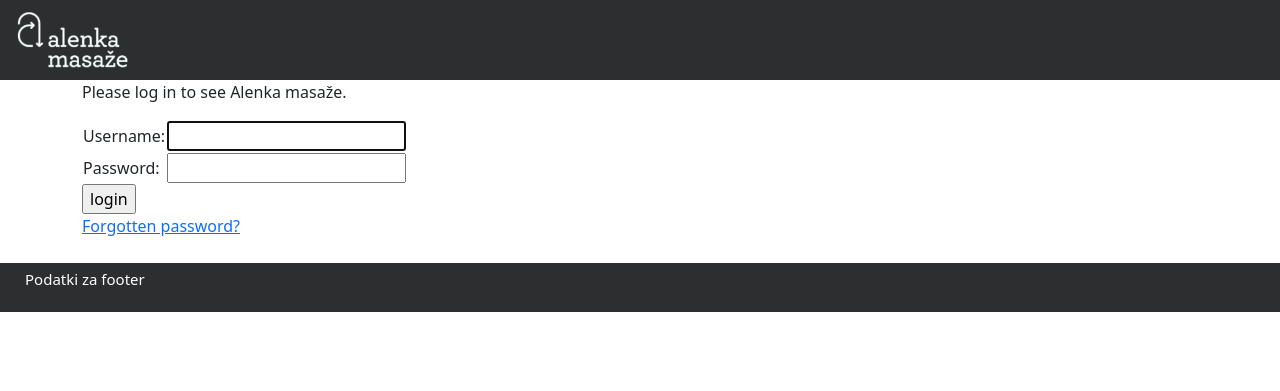
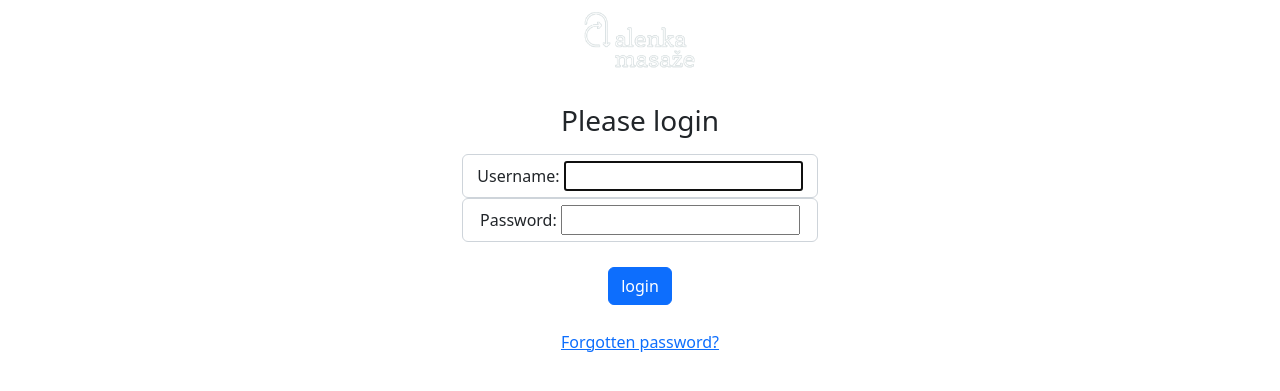
Before and after one commit to petmetic/therapy-tracker, a Django app: page /accounts/login/?next=/customer/1/detail/ in a window 1280 px wide. Shown: the top 391 px of the page. Run offline with Django 4.2, Linux system fonts and the light colour scheme.

Commit message:
edit login page (#81)
* partial login change

* remaking login page

```diff
--- a/src/web/static/css/base.css
+++ b/src/web/static/css/base.css
@@ -1,5 +1,4 @@
 .logo {
-    color: transparent;
     padding: 10px;
     height: 80px;
 }
@@ -39,6 +38,11 @@
 
 }
 
+._text {
+    margin-top: 25px;
+
+}
+
 
 .footer-space {
     margin-top: 25px;
--- a/src/web/templates/base.html
+++ b/src/web/templates/base.html
@@ -12,17 +12,17 @@
 </head>
 <body>
 <header class="nav-background d-flex justify-content-between">
-    <img src="/static/images/logo.png"
+    <a href="{% url 'index' %}"><img src="/static/images/logo.png"
                                      alt="Alenka masaže"
                                      href="{% url 'index' %}"
-         class="logo"/>
+                                     class="logo"/></a>
     {% if request.user.is_authenticated %}
         <ul class="nav">
             {#            <a class="btn btn-nav" role="button" data-bs-toogle="button" aria-pressed="true"#}
             {#               href="{% url 'customer_add' %}">New Customer</a>#}
             <a class="btn btn-nav" role="button" data-bs-toogle="button" aria-pressed="true"
                href="{% url 'customer_list' %}">Customer List</a>
-            <a class="btn btn-nav" role="button" data-bs-toogle="button" aria-pressed="true" href="#">Today's
+            <a class="btn btn-nav" role="button" data-bs-toogle="button" aria-pressed="true" href="{% url 'index' %}">Today's
                 Appointments</a>
             {#            <a class="btn btn-nav" role="button" data-bs-toogle="button" aria-pressed="true" href="#">Search</a>#}
             <a class="btn btn-nav" role="button" data-bs-toogle="button" aria-pressed="true"
@@ -31,13 +31,13 @@
     {% endif %}
 </header>
 
-<div class="container">{% block content %}
+<div class="container">
+    {% block content %}
     {% endblock %}
 </div>
 
 <footer class="nav-background d-flex footer-space">
     <p class="footer-text">Podatki za footer</p>
-
 </footer>
 
 <script src="https://cdn.jsdelivr.net/npm/bootstrap@5.2.3/dist/js/bootstrap.bundle.min.js"
--- a/src/web/templates/registration/login.html
+++ b/src/web/templates/registration/login.html
@@ -1,38 +1,64 @@
-{% extends "base.html" %}
-
-{% block content %}
+<!DOCTYPE html>
+<html lang="en">
+<head>
+    <meta charset="UTF-8">
+    <meta name="viewport" content="width=device-width, initial-scale=1, shrink-to-fit=yes">
+    <link rel="shortcut icon" href="/favicon.ico" type="image/x-icon"> <!--- CHECK IF IT IS CORRECT--->
+    <link rel="icon" href="/favicon.ico" type="image/x-icon">
+    <link href="https://cdn.jsdelivr.net/npm/bootstrap@5.2.3/dist/css/bootstrap.min.css" rel="stylesheet"
+          integrity="sha384-rbsA2VBKQhggwzxH7pPCaAqO46MgnOM80zW1RWuH61DGLwZJEdK2Kadq2F9CUG65" crossorigin="anonymous">
+    <link rel="stylesheet" href="/static/css/base.css" type="text/css">
+    <title>Login to Dnevnik</title>
+</head>
+<body class="container text-center">
+<main class="row justify-content-md-center">
+    <form class="form-floating col-4" method="post" action="{% url 'login' %}">
+        {% csrf_token %}
+        <img class=" logo mb-4" src="/static/images/logo.png" alt="Logo Alenka Masaže">
 
         {% if form.errors %}
-        <p>Your username and password didn't match. Please try again.</p>
+            <h1 class="h3 mb-3 fw-normal">Your username and password didn't match. Please try again.</h1>
         {% endif %}
 
         {% if next %}
             {% if user.is_authenticated %}
-            <p>Your account doesn't have access to this page. To proceed,
-                please log in with an account that has access.</p>
+                <h1 class="h3 mb-3 fw-normal">Your account doesn't have access to this page. To proceed,
+                    please login with an account that has access.</h1>
             {% else %}
-            <p>Please log in to see Alenka masaže.</p>
+                <h1 class="h3 mb-3 fw-normal">Please login</h1>
             {% endif %}
         {% endif %}
+        <div>
+            <div class="form-control col-4">{{ form.username.label_tag }} {{ form.username }}</div>
+            <div class="form-control col-4">{{ form.password.label_tag }} {{ form.password }}</div>
+        </div>
+        {#        <table>#}
+        {#            <tr>#}
+        {#                <td>{{ form.username.label_tag }}</td>#}
+        {#                <td>{{ form.username }}</td>#}
+        {#            </tr>#}
+        {#            <tr>#}
+        {#                <td>{{ form.password.label_tag }}</td>#}
+        {#                <td>{{ form.password }}</td>#}
+        {#            </tr>#}
+        {#        </table>#}
 
-    <form method="post" action="{% url 'login' %}">
-        {% csrf_token %}
-        <table>
-            <tr>
-                <td>{{ form.username.label_tag }}</td>
-                <td>{{ form.username }}</td>
-            </tr>
-            <tr>
-                <td>{{ form.password.label_tag }}</td>
-                <td>{{ form.password }}</td>
-            </tr>
-        </table>
-
-        <input type="submit" value="login">
+        <input type="submit" value="login" class="btn btn-primary btn-body">
         <input type="hidden" name="next" value="{{ next }}">
     </form>
 
     {# Assumes you set up the password_reset view in your URLconf #}
     <p><a href="{% url 'password_reset' %}">Forgotten password?</a></p>
+</main>
 
-{% endblock %}
+<script src="https://cdn.jsdelivr.net/npm/bootstrap@5.2.3/dist/js/bootstrap.bundle.min.js"
+        integrity="sha384-kenU1KFdBIe4zVF0s0G1M5b4hcpxyD9F7jL+jjXkk+Q2h455rYXK/7HAuoJl+0I4"
+        crossorigin="anonymous"></script>
+<script src="https://cdn.jsdelivr.net/npm/@popperjs/core@2.11.6/dist/umd/popper.min.js"
+        integrity="sha384-oBqDVmMz9ATKxIep9tiCxS/Z9fNfEXiDAYTujMAeBAsjFuCZSmKbSSUnQlmh/jp3"
+        crossorigin="anonymous"></script>
+<script src="https://cdn.jsdelivr.net/npm/bootstrap@5.2.3/dist/js/bootstrap.min.js"
+        integrity="sha384-cuYeSxntonz0PPNlHhBs68uyIAVpIIOZZ5JqeqvYYIcEL727kskC66kF92t6Xl2V"
+        crossorigin="anonymous"></script>
+</body>
+</html>
--- a/src/web/tests.py
+++ b/src/web/tests.py
@@ -22,7 +22,7 @@ class GeneralTest(TestCase):
         response = self.client.get("/logout", follow=True)
 
         self.assertRedirects(response, "/accounts/login/?next=/")
-        self.assertContains(response, text="Please log in to see Alenka masaže.")
+        self.assertContains(response, text="Please")
 
     def test_homepage_loads(self):  # therapist already logged in
         therapist = UserFactory()
```
Lines whose indentation alone changed are shown as unchanged.
